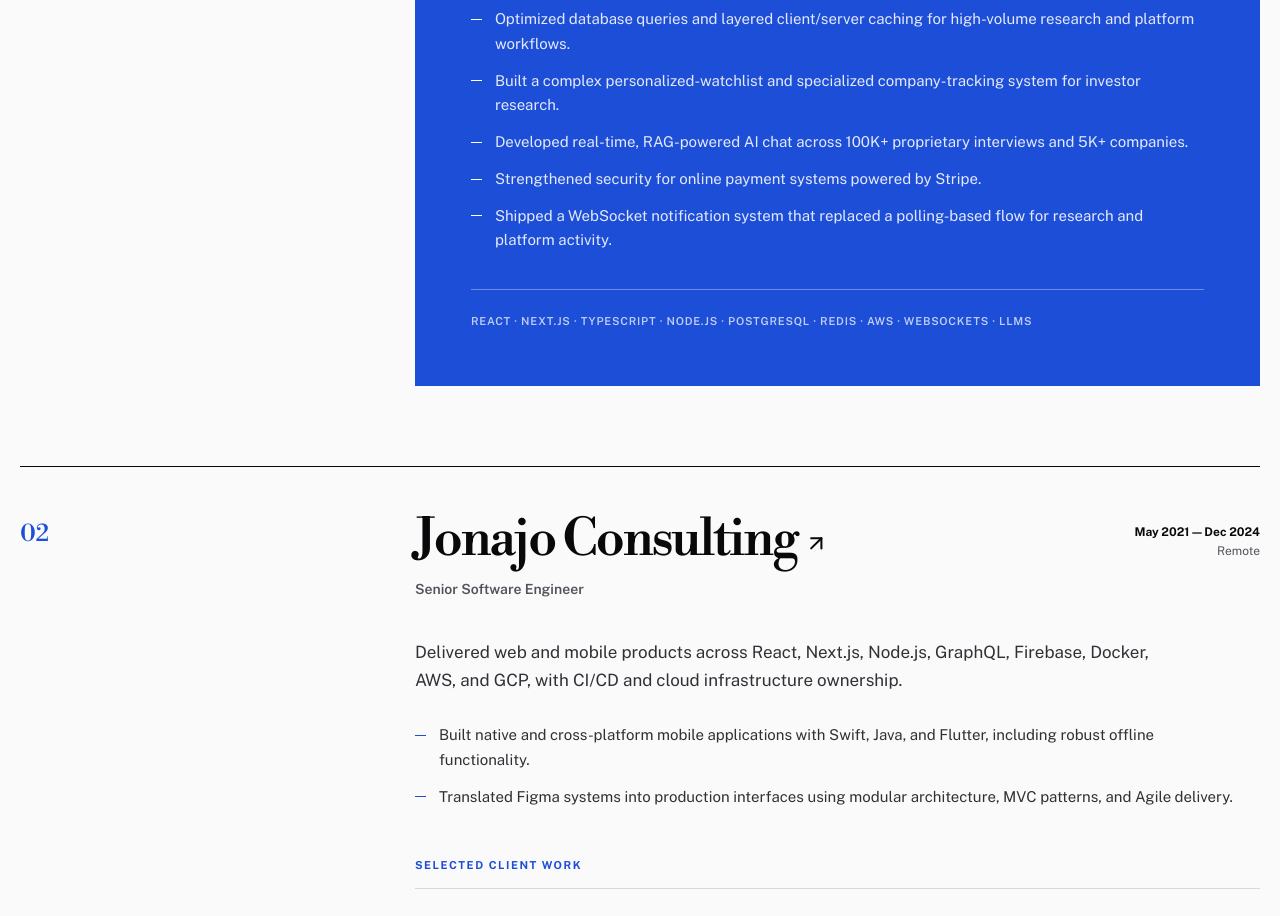
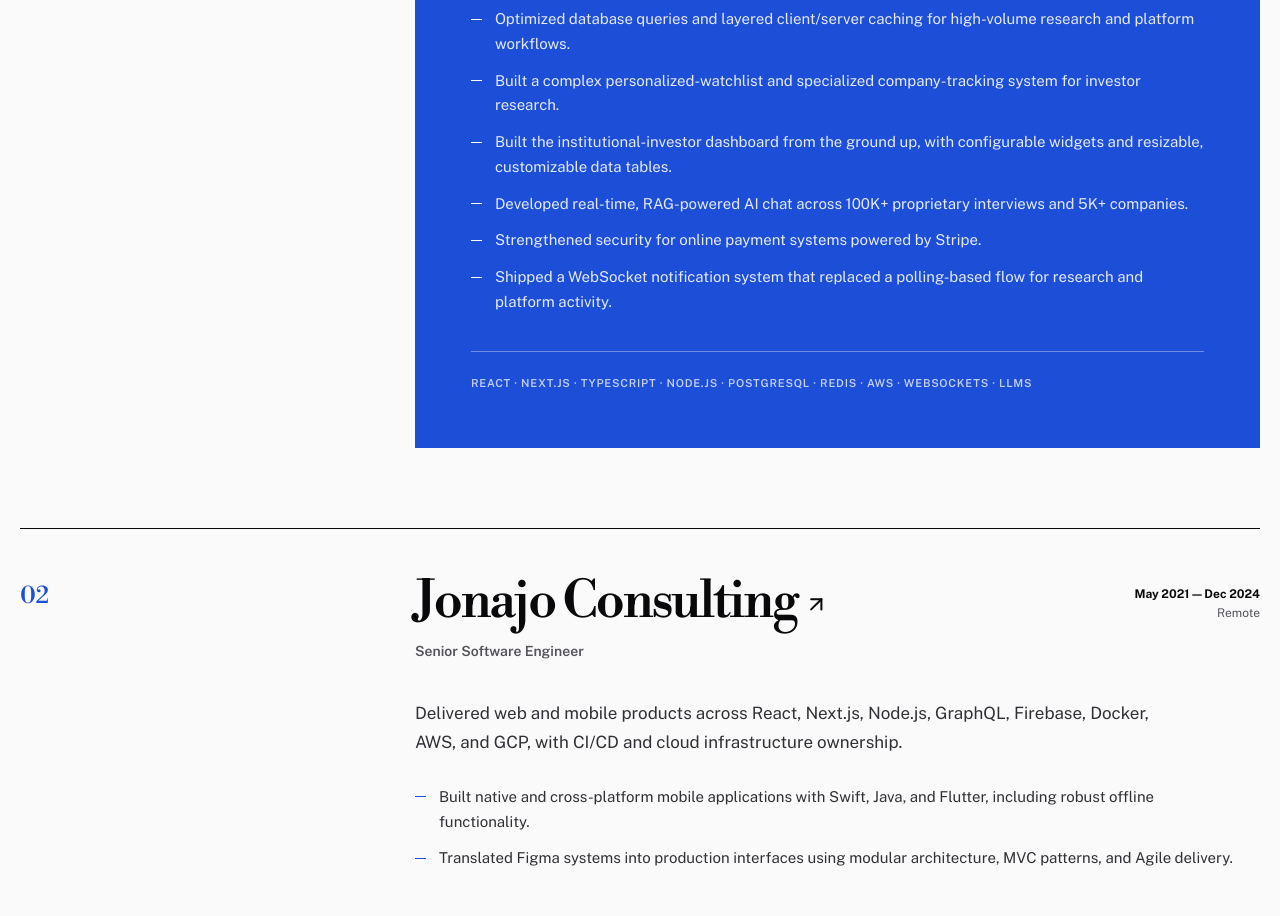
Before and after one commit to oscarlolero/o.montescamberos-cv, a React (Vite) app: page / in a window 1280 px wide. Shown: the part 2220-3136 px from the top of the page. Built offline with nearby package versions, Linux system fonts and the light colour scheme.

Commit message:
docs(cv): add Heron dashboard experience

```diff
--- a/src/App.jsx
+++ b/src/App.jsx
@@ -43,6 +43,7 @@
       bullets: [
         'Optimized database queries and layered client/server caching for high-volume research and platform workflows.',
         'Built a complex personalized-watchlist and specialized company-tracking system for investor research.',
+        'Built the institutional-investor dashboard from the ground up, with configurable widgets and resizable, customizable data tables.',
         'Developed real-time, RAG-powered AI chat across 100K+ proprietary interviews and 5K+ companies.',
         'Strengthened security for online payment systems powered by Stripe.',
         'Shipped a WebSocket notification system that replaced a polling-based flow for research and platform activity.',
```
